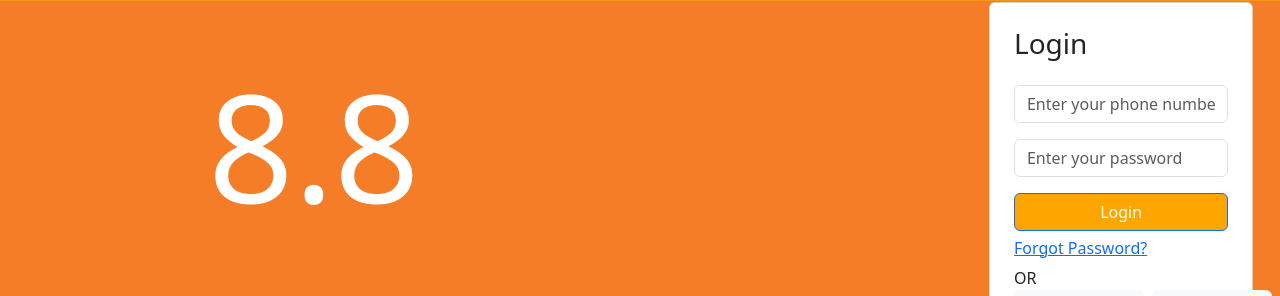
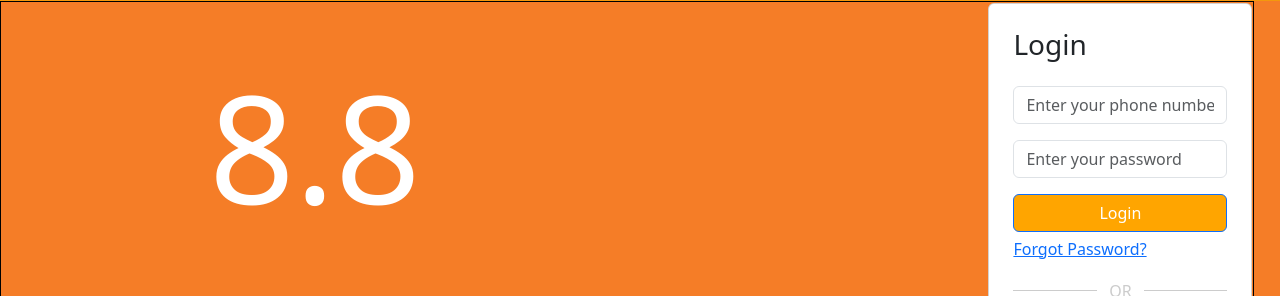
Before and after one commit to adrianrac07/shopee, a plain HTML site: page index.html in a window 1280 px wide. Shown: the part 85-381 px from the top of the page. Drawn offline with nearby package versions, Linux system fonts and the light colour scheme; grey boxes are pictures that could not be loaded.

Commit message:
Update style.css

```diff
--- a/style.css
+++ b/style.css
@@ -1,3 +1,41 @@
+.body{
+    background-color: orange;
+}
 .navbar{
-color:orange;
+    background-color: orange;
 }
+
+.container-fluid{
+
+    padding-left: 20rem;
+}
+   .divider {
+      display: flex;
+      align-items: center;
+      text-align: center;
+      color: #ccc; /* Light gray */
+      margin: 20px 0;
+    }
+
+    .divider::before,
+    .divider::after {
+      content: "";
+      flex: 1;
+      border-bottom: 1px solid #ccc;
+    }
+
+    .divider:not(:empty)::before {
+      margin-right: .75em;
+    }
+
+    .divider:not(:empty)::after {
+      margin-left: .75em;
+    }
+
+    table, tr, th, td {
+  border: 1px solid black;
+  border-collapse: collapse;
+}
+.card{
+  object-fit: fill;
+}
```
